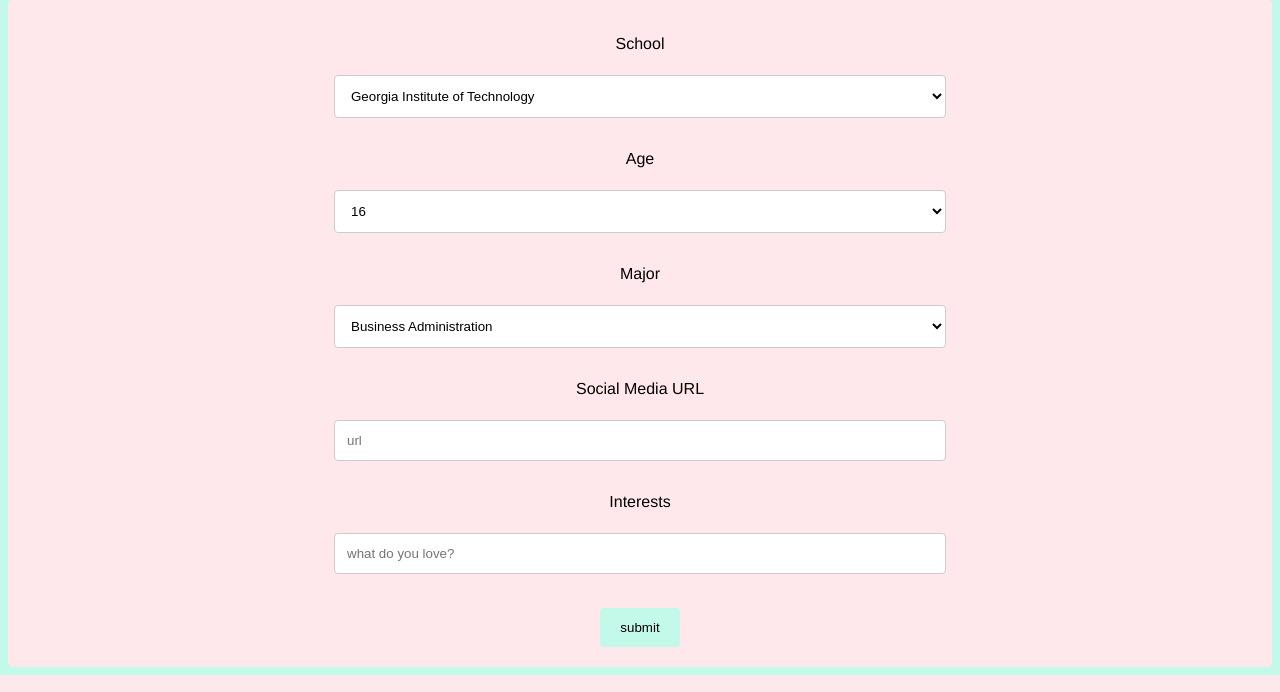
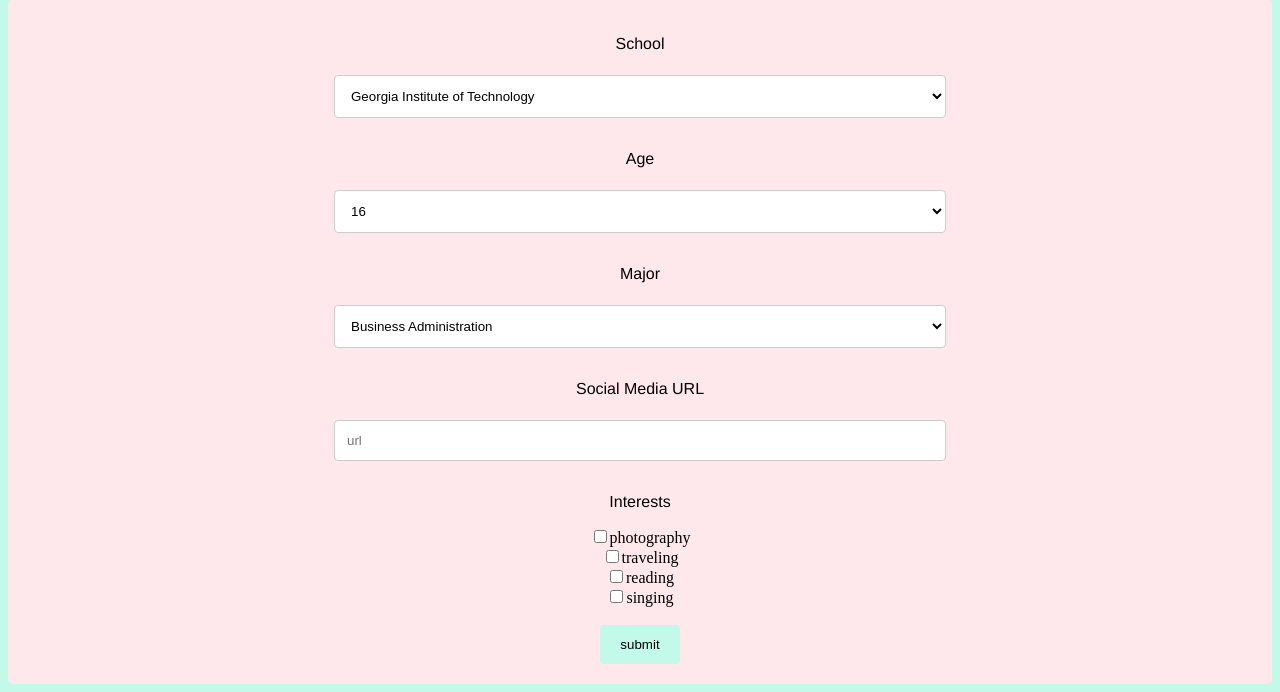
Before and after one commit to vlop11/Connecting-People, a Python web app: template templates/form-and-profile-page.html in a window 1280 px wide. Shown: the part 374-1066 px from the top of the page. Run offline with Jinja, Linux system fonts and the light colour scheme; the template is opened without the code that fills it, so the values that code supplies are empty.

Commit message:
checkbox test
testing out using a checkbox system for interests

```diff
--- a/styles/form-and-profile.css
+++ b/styles/form-and-profile.css
@@ -64,3 +64,8 @@ input[type=text], select, textarea {
     margin-bottom: 16px; /* Bottom margin */
     resize: vertical /* Allow the user to vertically resize the textarea (not horizontally) */
 }
+
+input[type=checkbox] {
+  font-family: helvetica;
+  font-weight: lighter;
+}
--- a/templates/form-and-profile-page.html
+++ b/templates/form-and-profile-page.html
@@ -55,11 +55,14 @@
           <option value="Engineering">Engineering</option>
         </select>
         <h3 id="social_media_title">Social Media URL</h3>
-          <input name="social_media" type="text" placeholder="url"><br>
+        <input name="social_media" type="text" placeholder="url"><br>
 
           <!-- Use a check-box type for grabbing the interests -->
         <h3 id="interest_title">Interests</h3>
-          <input type="text" placeholder="what do you love?"><br><br>
+        <input type="checkbox" name="interests" value="photography">photography<br>
+        <input type="checkbox" name="interests" value="traveling">traveling<br>
+        <input type="checkbox" name="interests" value="reading">reading<br>
+        <input type="checkbox" name="interests" value="singing">singing<br><br>
         <input type="submit" value="submit">
       </form>
     </div>
```
